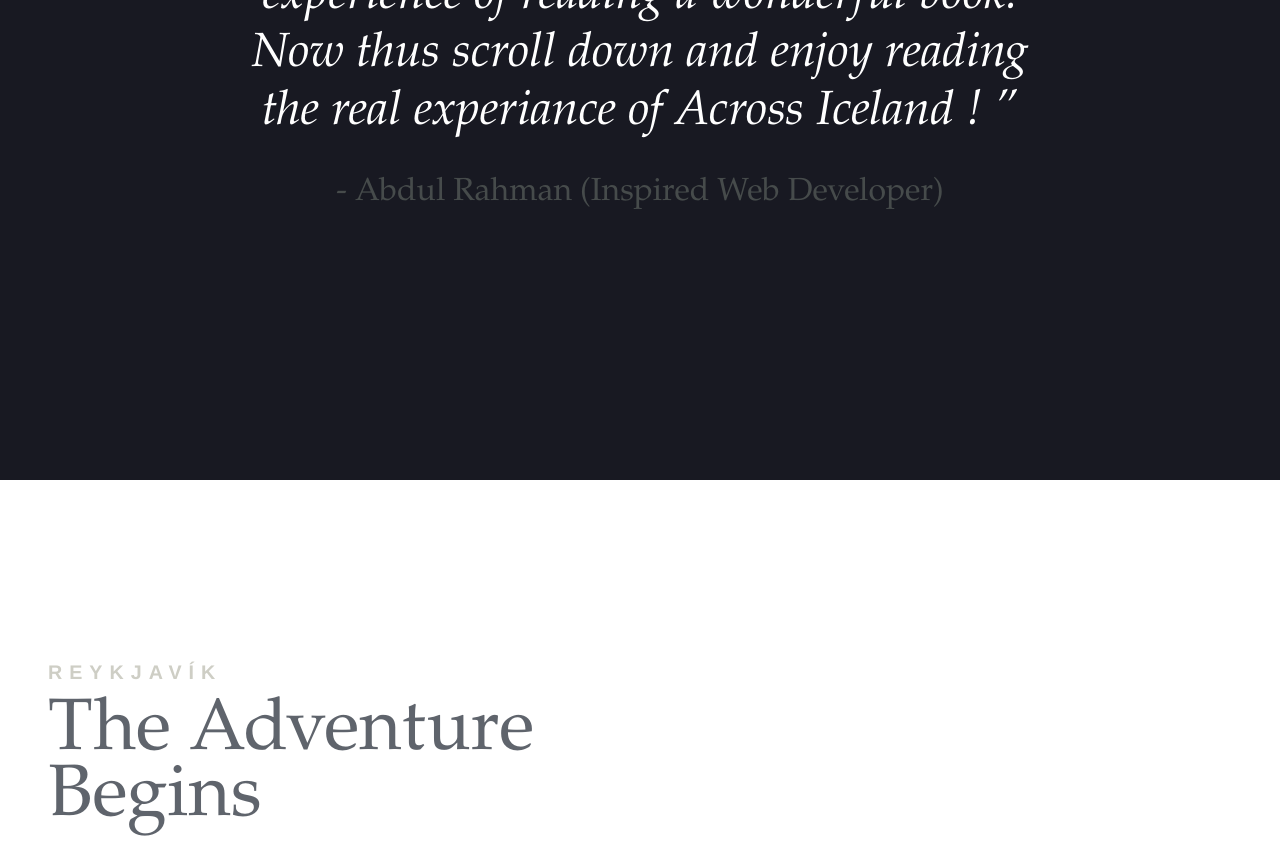
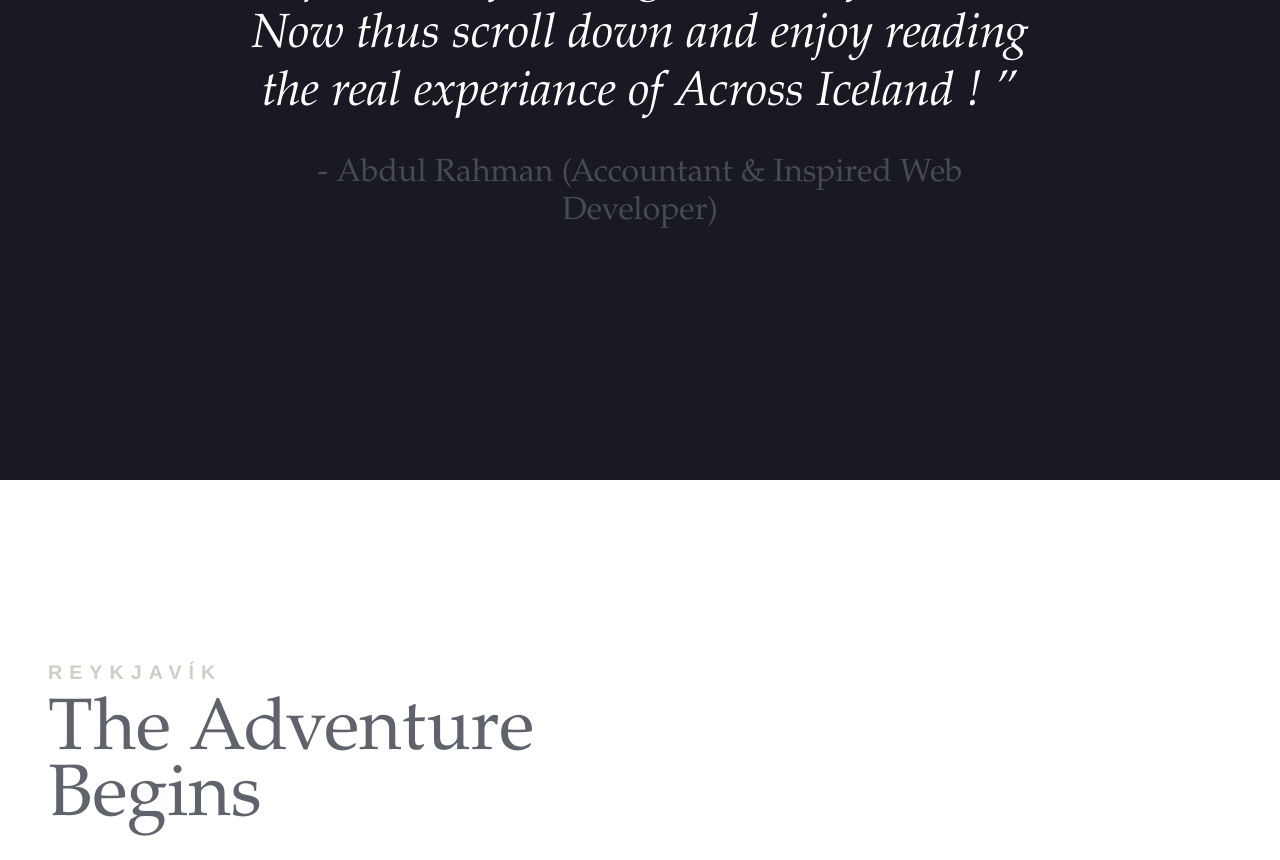
Before and after one commit to manchoblogs/journey, a website built with webpack: page index.html in a window 1280 px wide. Shown: the part 1520-2380 px from the top of the page. Built offline with Linux system fonts and the light colour scheme.

Commit message:
launched

```diff
--- a/index.html
+++ b/index.html
@@ -9,6 +9,7 @@
 	<meta name="description" content="Across Iceland - An Inspiring Journey by W. Bisiker, F.R.G.S" />
 	<meta name="keywords" content="Across Iceland, An Inspiring Journey , W Bisiker," />
 	<meta name="author" content="W. Bisiker, F.R.G.S" />
+	<meta name="f3-site-verification" content="03977ff2d7ec526857b5f74d6eda211d">
 	<link rel="shortcut icon" href="favicon.ico">
 	<link rel="stylesheet" type="text/css" href="css/normalize.css" />
 	<link rel="stylesheet" type="text/css" href="css/style.css" />
@@ -24,7 +25,7 @@
 		</header>
 		<div class="intro">
 			<h1>About Me</h1>
-			<blockquote><em>“I love to read books, there are lots of book inspired me but one voyage book truly took me inside it ! Across Iceland by William Bisiker, YES ! i truly felt the journey which made me to design a lively experience of reading a wonderful book. Now thus scroll down and enjoy reading the real experiance of Across Iceland ! ”</em><span>- Abdul Rahman (Inspired Web Developer)</span></blockquote>
+			<blockquote><em>“I love to read books, there are lots of book inspired me but one voyage book truly took me inside it ! Across Iceland by William Bisiker, YES ! i truly felt the journey which made me to design a lively experience of reading a wonderful book. Now thus scroll down and enjoy reading the real experiance of Across Iceland ! ”</em><span>- Abdul Rahman (Accountant & Inspired Web Developer)</span></blockquote>
 		</div>
 		<div class="container"></div>
 		<div class="text">
@@ -121,6 +122,7 @@
 
 				<br/>
 				<h2>* You can contribute me by voting at F3.space :) ;)</h2>
+<br/><br/> <p>Copyrights &copy; 2018 - Abdul Rahman</p>
 		</section>
 	</div>
 	<!-- /main -->
```
Also changed, not shown: dist/app.js, robots.txt (added), 1 other file.
